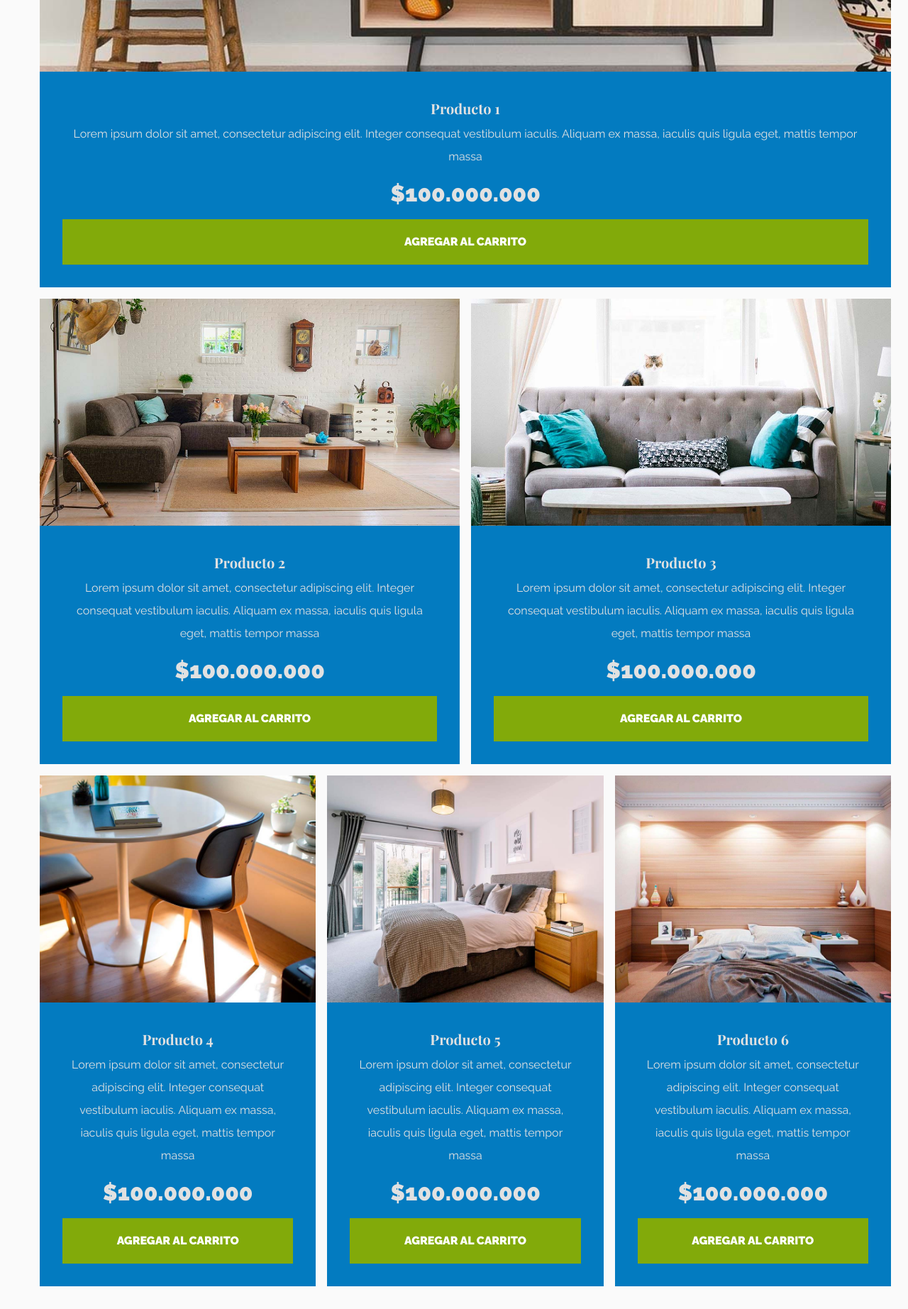
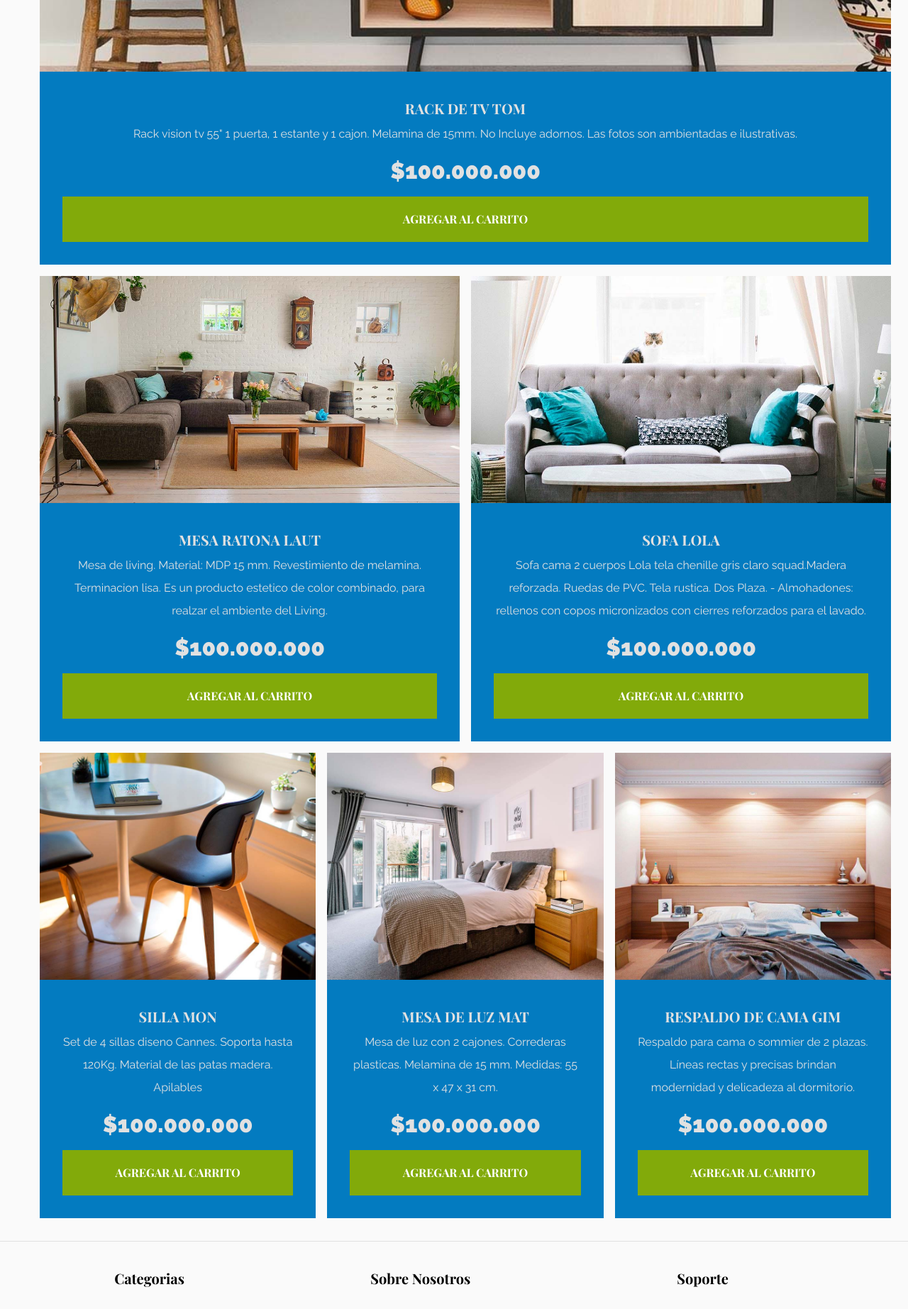
Before and after one commit to tomas1422/Tienda-mueble, a plain HTML site: page tienda.html in a window 1280 px wide. Shown: the part 820-2665 px from the top of the page at 71% size. Drawn offline with nearby package versions, Linux system fonts and the light colour scheme.

Commit message:
cambio letras, cambios style

```diff
--- a/CSS/app.css
+++ b/CSS/app.css
@@ -34,6 +34,10 @@ h3 {
 a {
   text-decoration: none;
   color: #000;
+}
+p {
+  font-family: "Raleway", sans-serif;
+  font-size: 1rem;
 }
 .contenedor {
   max-width: 75rem;
@@ -108,6 +112,7 @@ img {
 }
 .categoria a:hover {
   background-color: #037bc0;
+  transition: ease 1s;
   color: #ffffff;
   border-bottom-right-radius: 1.25rem;
 }
@@ -141,6 +146,7 @@ img {
 
 /*Listado Producto*/
 .contenido-principal {
+  font-family: "Playfair Display", sans-serif;
   padding-top: 3rem;
   width: 100%;
 }
@@ -241,15 +247,7 @@ img {
   gap: 2rem;
   width: 100%;
 }
-/*.contenido-nosotros {
-  display: grid;
-  grid-template-columns: 1fr 2fr;
-  grid-template-columns: repeat(auto-fit, minmax(25rem, 1fr));
-  column-gap: 4rem;
-  background-color: #037bc0;
-  font-size: 1rem;
-  color: #ffffff;
-}*/
+
 .informacion-nosotros {
   display: flex;
   flex-direction: column;
@@ -290,15 +288,15 @@ img {
 /* Galeria*/
 .galeria {
   list-style: none;
-  padding: 0;
-  margin: 0;
-  display: grid;
-  grid-template-columns: repeat(3, 1fr);
-  gap: 2rem;
+  padding: 0 auto;
+  margin: 3rem;
+  display: flex;
+  flex-wrap: wrap;
+  gap: 1.5rem;
 }
 .galeria img {
-  height: 40rem;
-  width: 40rem;
+  height: 20rem;
+  width: 20rem;
   object-fit: cover;
 }
 
--- a/tienda.html
+++ b/tienda.html
@@ -38,11 +38,11 @@
           <img src="Images/producto1.jpg" alt="Imagen Producto" />
 
           <div class="texto-productos">
-            <h3>Producto 1</h3>
+            <h3>RACK DE TV TOM</h3>
             <p>
-              Lorem ipsum dolor sit amet, consectetur adipiscing elit. Integer
-              consequat vestibulum iaculis. Aliquam ex massa, iaculis quis
-              ligula eget, mattis tempor massa
+              Rack vision tv 55" 1 puerta, 1 estante y 1 cajon. Melamina de
+              15mm. No Incluye adornos. Las fotos son ambientadas e
+              ilustrativas.
             </p>
             <p class="precio">$100.000.000</p>
 
@@ -56,11 +56,11 @@
             <img src="Images/producto2.jpg" alt="Imagen Producto" />
 
             <div class="texto-productos">
-              <h3>Producto 2</h3>
+              <h3>MESA RATONA LAUT</h3>
               <p>
-                Lorem ipsum dolor sit amet, consectetur adipiscing elit. Integer
-                consequat vestibulum iaculis. Aliquam ex massa, iaculis quis
-                ligula eget, mattis tempor massa
+                Mesa de living. Material: MDP 15 mm. Revestimiento de melamina.
+                Terminacion lisa. Es un producto estetico de color combinado,
+                para realzar el ambiente del Living.
               </p>
               <p class="precio">$100.000.000</p>
 
@@ -74,11 +74,12 @@
             <img src="Images/producto3.jpg" alt="Imagen Producto" />
 
             <div class="texto-productos">
-              <h3>Producto 3</h3>
+              <h3>SOFA LOLA</h3>
               <p>
-                Lorem ipsum dolor sit amet, consectetur adipiscing elit. Integer
-                consequat vestibulum iaculis. Aliquam ex massa, iaculis quis
-                ligula eget, mattis tempor massa
+                Sofa cama 2 cuerpos Lola tela chenille gris claro squad.Madera
+                reforzada. Ruedas de PVC. Tela rustica. Dos Plaza. -
+                Almohadones: rellenos con copos micronizados con cierres
+                reforzados para el lavado.
               </p>
               <p class="precio">$100.000.000</p>
 
@@ -94,11 +95,10 @@
             <img src="Images/producto4.jpg" alt="Imagen Producto" />
 
             <div class="texto-productos">
-              <h3>Producto 4</h3>
+              <h3>SILLA MON</h3>
               <p>
-                Lorem ipsum dolor sit amet, consectetur adipiscing elit. Integer
-                consequat vestibulum iaculis. Aliquam ex massa, iaculis quis
-                ligula eget, mattis tempor massa
+                Set de 4 sillas diseno Cannes. Soporta hasta 120Kg. Material de
+                las patas madera. Apilables
               </p>
               <p class="precio">$100.000.000</p>
 
@@ -112,11 +112,10 @@
             <img src="Images/producto5.jpg" alt="Imagen Producto" />
 
             <div class="texto-productos">
-              <h3>Producto 5</h3>
+              <h3>MESA DE LUZ MAT</h3>
               <p>
-                Lorem ipsum dolor sit amet, consectetur adipiscing elit. Integer
-                consequat vestibulum iaculis. Aliquam ex massa, iaculis quis
-                ligula eget, mattis tempor massa
+                Mesa de luz con 2 cajones. Correderas plasticas. Melamina de 15
+                mm. Medidas: 55 x 47 x 31 cm.
               </p>
               <p class="precio">$100.000.000</p>
 
@@ -130,11 +129,10 @@
             <img src="Images/producto6.jpg" alt="Imagen Producto" />
 
             <div class="texto-productos">
-              <h3>Producto 6</h3>
+              <h3>RESPALDO DE CAMA GIM</h3>
               <p>
-                Lorem ipsum dolor sit amet, consectetur adipiscing elit. Integer
-                consequat vestibulum iaculis. Aliquam ex massa, iaculis quis
-                ligula eget, mattis tempor massa
+                Respaldo para cama o sommier de 2 plazas. Líneas rectas y
+                precisas brindan modernidad y delicadeza al dormitorio.
               </p>
               <p class="precio">$100.000.000</p>
 
```
Also changed, not shown: index.html (+26 -30 lines), nosotros.html (+4 -10 lines).
